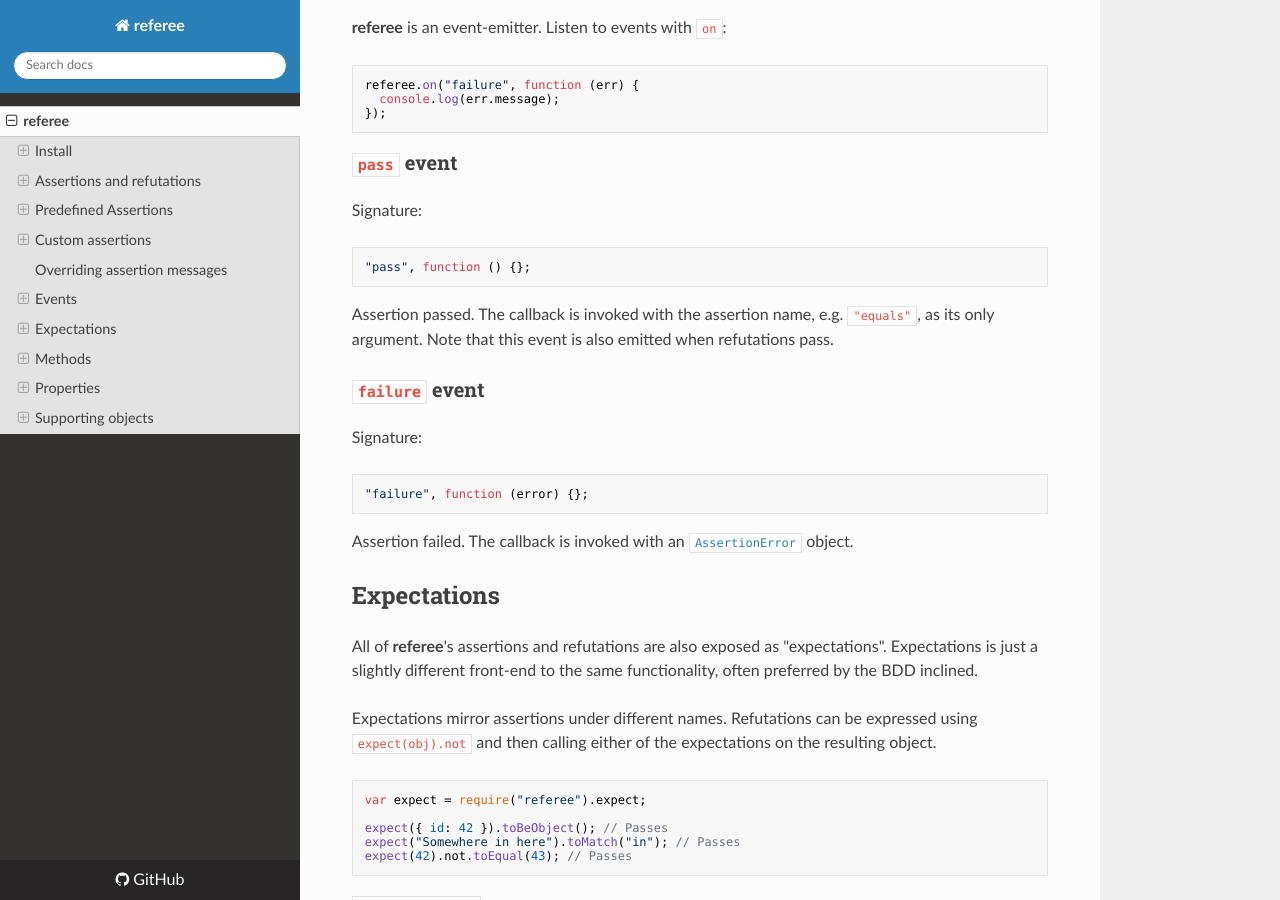
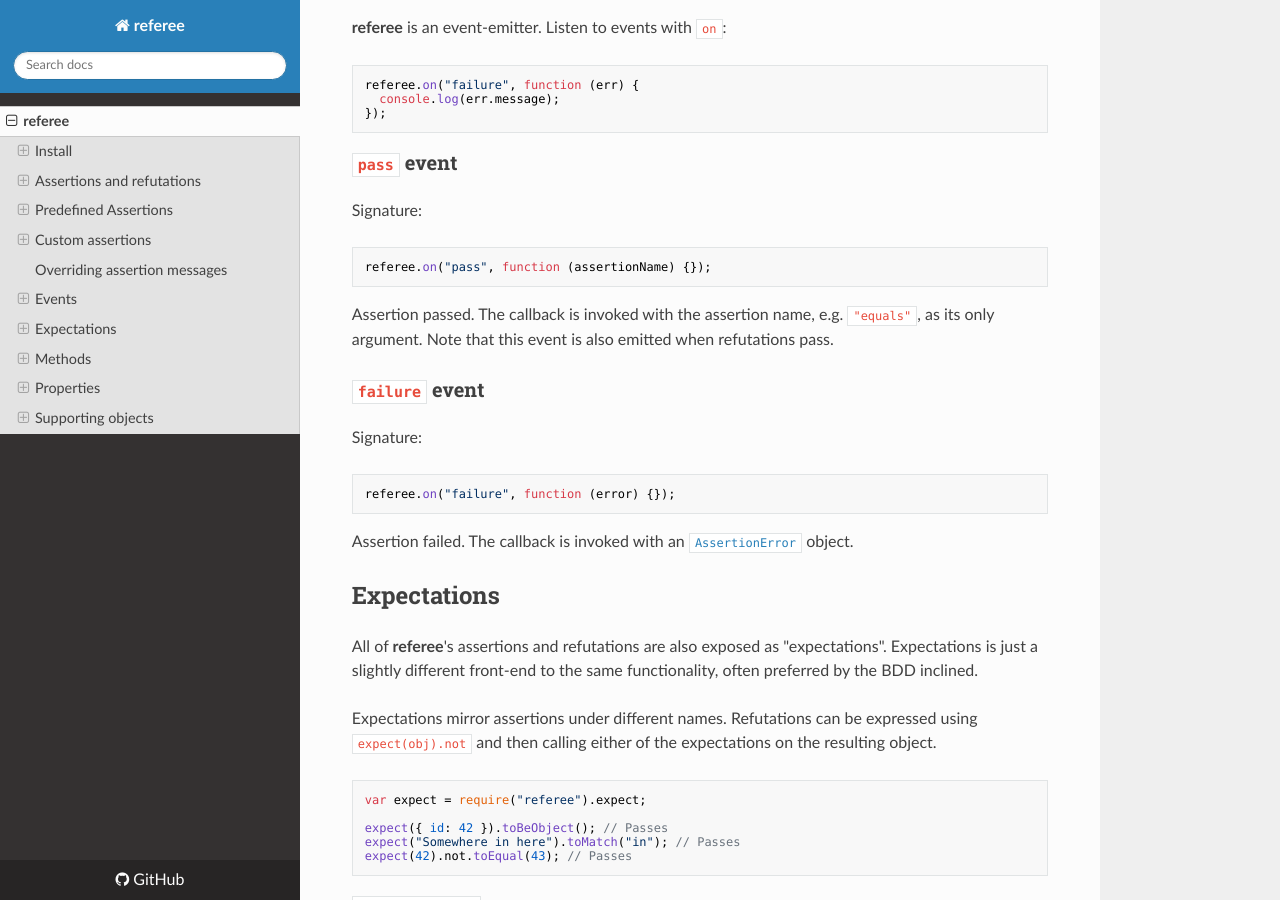
Before and after one commit to sinonjs/referee, an MkDocs documentation site: the page built from docs/index.md, in a window 1280 px wide and 900 px high, scrolled down 30771 px. Built offline with MkDocs 1.6.1, drawn with Linux system fonts in a browser that asks for light colours; nearby versions of some CDN libraries.

````diff
--- a/docs/index.md
+++ b/docs/index.md
@@ -1697,7 +1697,7 @@ referee.on("failure", function (err) {
 Signature:
 
 ```js
-"pass", function () {};
+referee.on("pass", function (assertionName) {});
 ```
 
 Assertion passed. The callback is invoked with the assertion name, e.g.
@@ -1709,7 +1709,7 @@ when refutations pass.
 Signature:
 
 ```js
-"failure", function (error) {};
+referee.on("failure", function (error) {});
 ```
 
 Assertion failed. The callback is invoked with an [`AssertionError`](#class-assertionerror) object.
@@ -2100,11 +2100,11 @@ In some cases the refutation may not be the exact opposite of the assertion. If
 The number of formal parameters the function accepts determines the number of required arguments to the function. If the assertion is called with less arguments than expected, <strong>referee</strong> will fail it before your custom function is even called.
 
 All arguments are available for interpolation into the resulting error message. The first argument will be available as <code>"${0}"</code>, the second as <code>"${1}"</code> and so on. If you want to embed other values than exact arguments into the string, you can set properties on this in the custom assertion, and refer to them as <code>"${name}"</code> in the message.
-            </dd>
-            <dt><code>refute</code></dt>
-            <dd>Custom refutation function. Used over <code>!assert()</code> if provided.</dd>
-            <dt><code>assertMessage</code></dt>
-            <dd>The error message to use when the assertion fails. The message may refer to arguments through switches like <code>"${0}"</code> and so on (see above, under the assert argument). The message is exposed on the generated assertion as the property <code>assert.[name].message</code>.</dd>
+</dd>
+<dt><code>refute</code></dt>
+<dd>Custom refutation function. Used over <code>!assert()</code> if provided.</dd>
+<dt><code>assertMessage</code></dt>
+<dd>The error message to use when the assertion fails. The message may refer to arguments through switches like <code>"${0}"</code> and so on (see above, under the assert argument). The message is exposed on the generated assertion as the property <code>assert.[name].message</code>.</dd>
 
 <dt><code>refuteMessage</code></dt>
 <dd>Like <code>assertMessage</code>, but for refutations. Exposed as <code>refute.[name].message</code>.</dd>
````
Also changed, not shown: package.json (+21 -17 lines), 5 other files.
